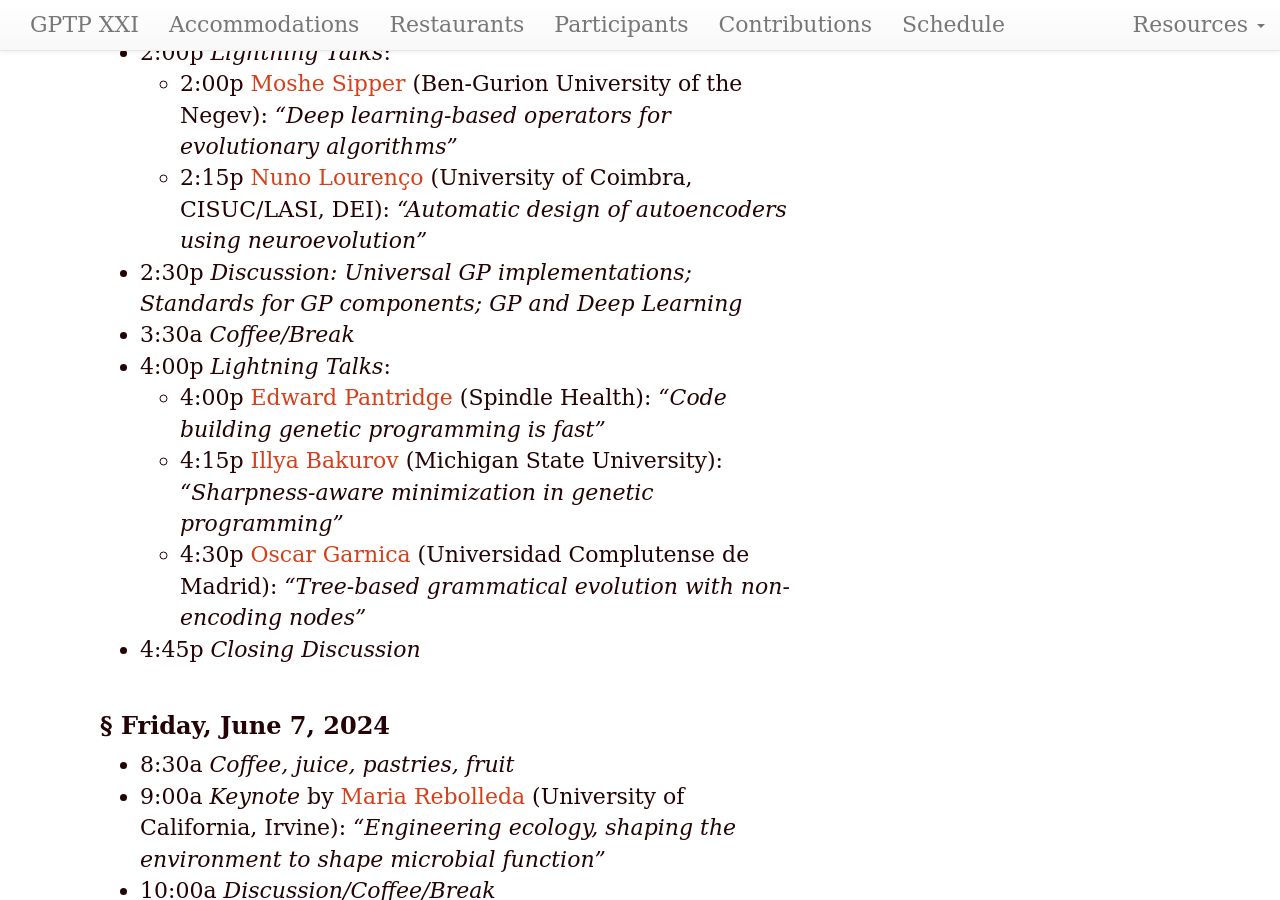
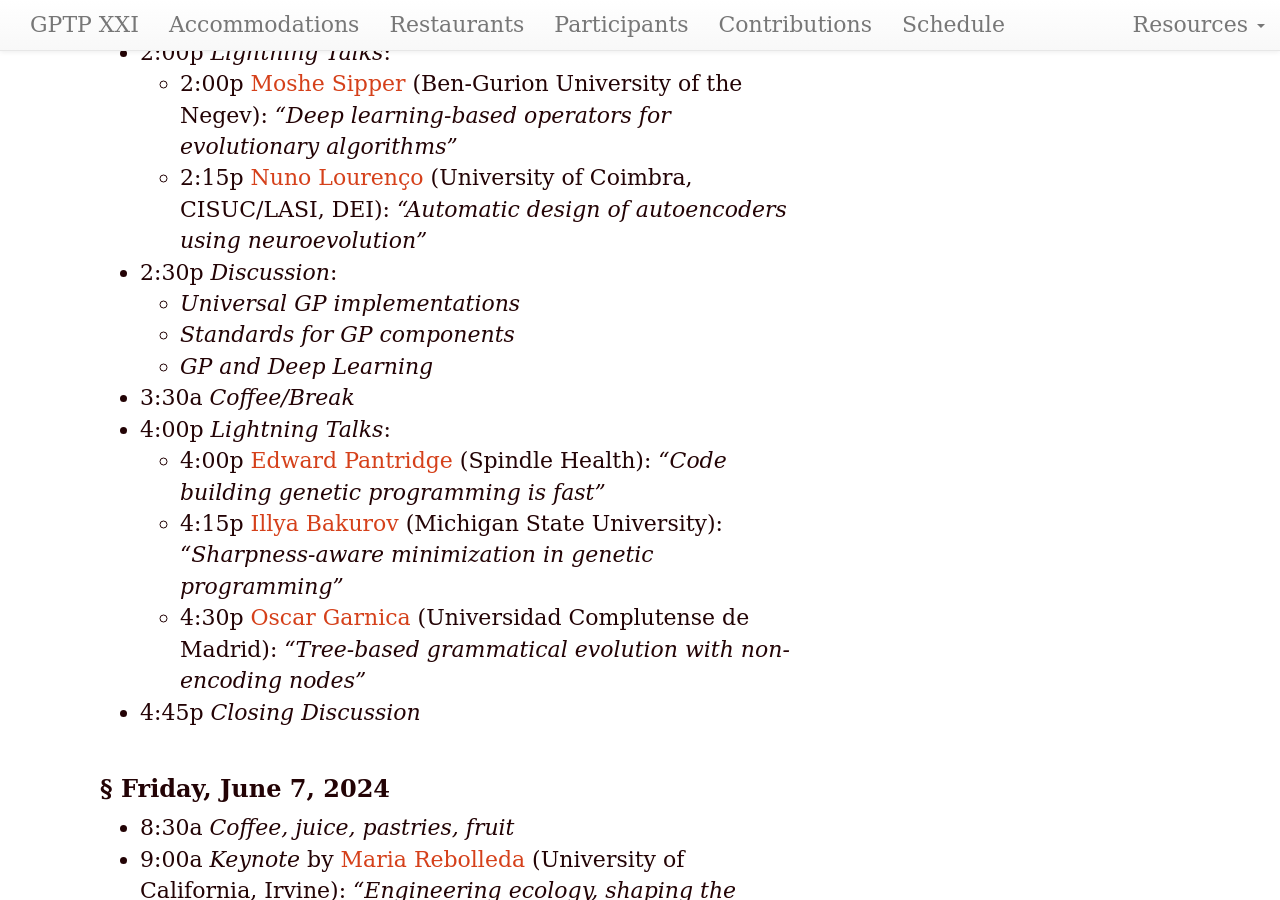
Before and after one commit to GPTP-workshop/gptp-workshop.github.io, a Jekyll site: the page built from schedule.md, in a window 1280 px wide and 900 px high, scrolled down 1282 px. Built offline with Jekyll 4.4.1, drawn with Linux system fonts in a browser that asks for light colours; our own code applies the rules of GitHub Pages for plain Markdown files.

```diff
--- a/schedule.md
+++ b/schedule.md
@@ -29,7 +29,10 @@ GPTP-2024 will be held at the main campus of University of Michigan, Weiser Hall
 - 2:00p _Lightning Talks_:
   - 2:00p [Moshe Sipper](https://www.moshesipper.com/) (Ben-Gurion University of the Negev): _"Deep learning-based operators for evolutionary algorithms"_
   - 2:15p [Nuno Lourenço](https://www.cisuc.uc.pt/en/people/nuno-lourenco) (University of Coimbra, CISUC/LASI, DEI):  _"Automatic design of autoencoders using neuroevolution"_
-- 2:30p _Discussion: Universal GP implementations; Standards for GP components; GP and Deep Learning_
+- 2:30p _Discussion_:
+  - _Universal GP implementations_
+  - _Standards for GP components_
+  - _GP and Deep Learning_
 - 3:30a _Coffee/Break_
 - 4:00p _Lightning Talks_:
   - 4:00p [Edward Pantridge](https://github.com/erp12) (Spindle Health): _"Code building genetic programming is fast"_
```
